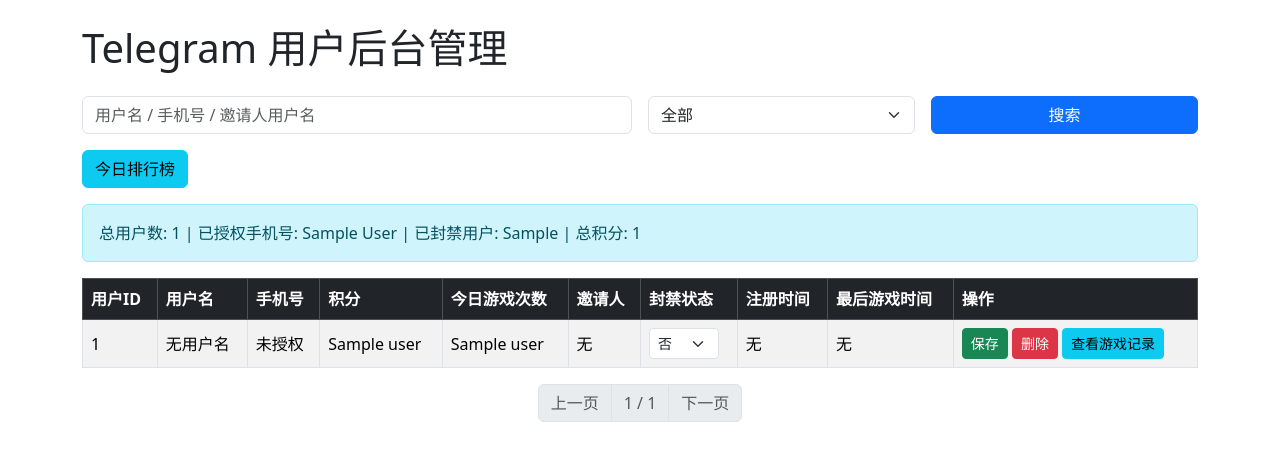
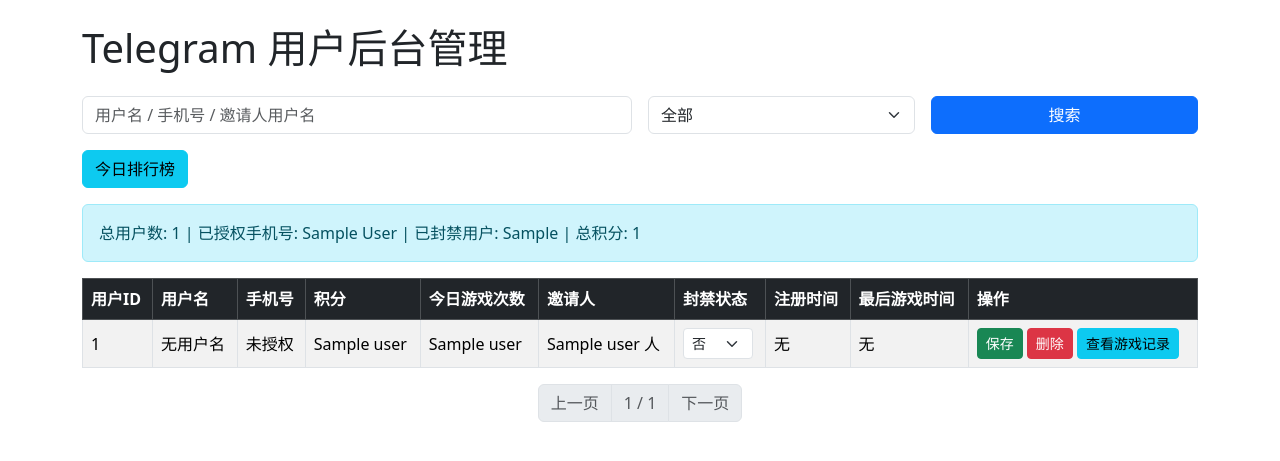
Before and after one commit to Dreamchaser-aus/telegramdashboard, a Flask app: template templates/dashboard.html in a window 1280 px wide. Shown: the top 461 px of the page. Run offline with Flask 2, Linux system fonts and the light colour scheme; the template is opened without the code that fills it: most values are stand-ins (such as "Sample title", 1, 10 or a date in 2020); parts of the project's set-up code (start-up, migrations or seed data) failed here and were passed over; some libraries are stand-ins or nearby versions.

Commit message:
Update dashboard.html

```diff
--- a/templates/dashboard.html
+++ b/templates/dashboard.html
@@ -65,12 +65,12 @@
         <td contenteditable="true">{{ user[5] }}</td>
         <td contenteditable="true">{{ user[6] }}</td>
         <td>
-          {% if user[9] and user[12] %}
+          {% if user[9] and user[11] %}
             <a href="/invitees?user_id={{ user[9] }}" style="color:#0d6efd; text-decoration: underline; cursor: pointer;">
-              {{ user[12] }}
+              {{ user[11] }}
             </a>
           {% else %}
-            无
+            {{ user[13] }} 人
           {% endif %}
           <br/>
           {% if user[9] %}
```
